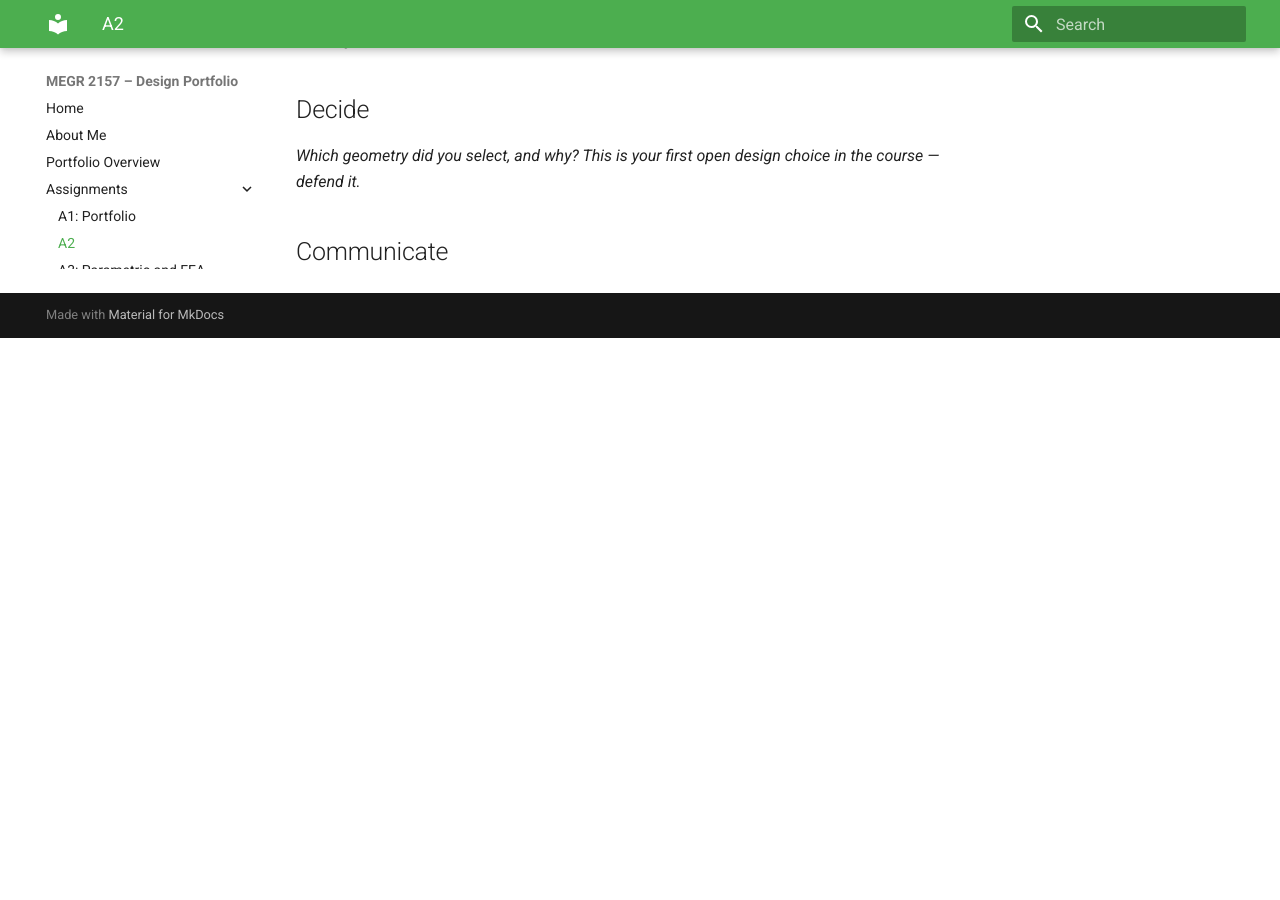
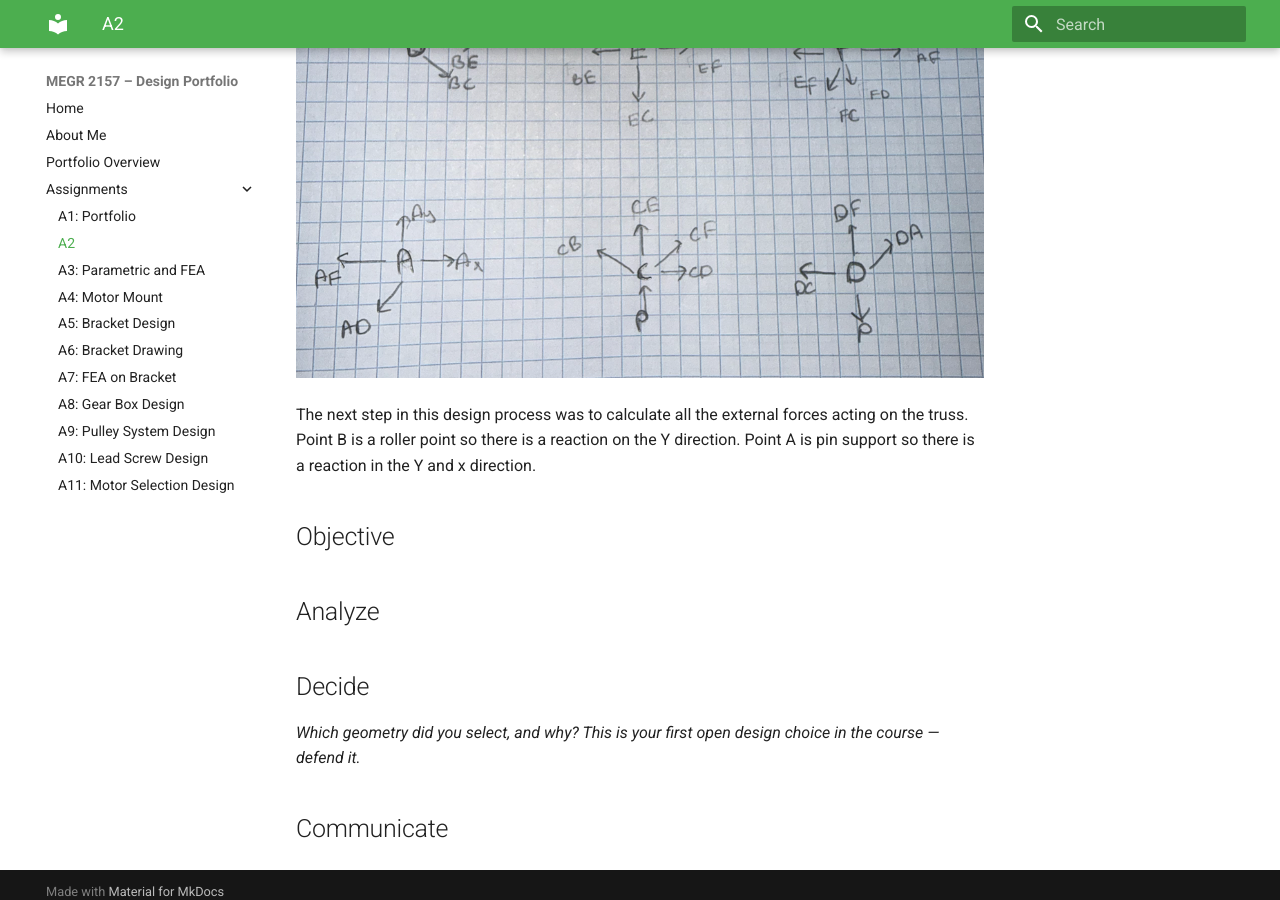
Before and after one commit to IzabellaMontero/megr2157-portfolio, an MkDocs documentation site: the page built from docs/assignments/A02/index.md, in a window 1280 px wide and 900 px high, scrolled down 1559 px. Built offline with MkDocs 1.6.1 and Material for MkDocs 9.7.7, drawn with Linux system fonts in a browser that asks for light colours; before the commit the page ends 1897 px from its top, so only the background shows below that.

Commit message:
Update index.md

```diff
--- a/docs/assignments/A02/index.md
+++ b/docs/assignments/A02/index.md
@@ -16,6 +16,10 @@ The lengths of members CD, BE, EF, and FA equal .4. Members EC and FD have a len
 
 I drew free body diagrams for all 6 joints to be able to visualize how the forces act on one another.
 
+![Truss design screenshot](Screenshot 2026-09-01 at 11.46.55 PM.png)
+
+The next step in this design process was to calculate all the external forces acting on the truss. Point B is a roller point so there is a reaction on the Y direction. Point A is pin support so there is a reaction in the Y and x direction.
+
 
 
 
```
